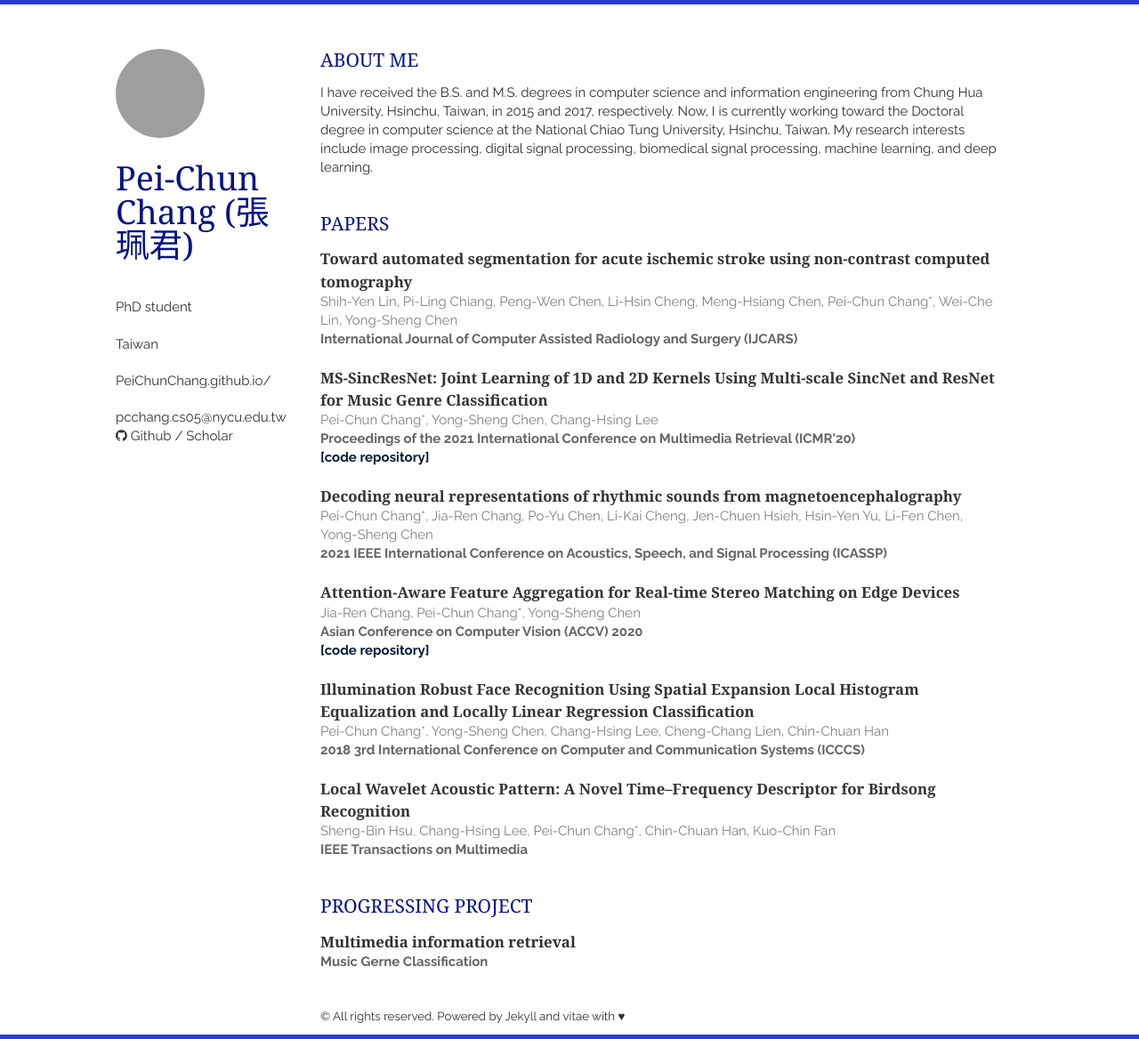
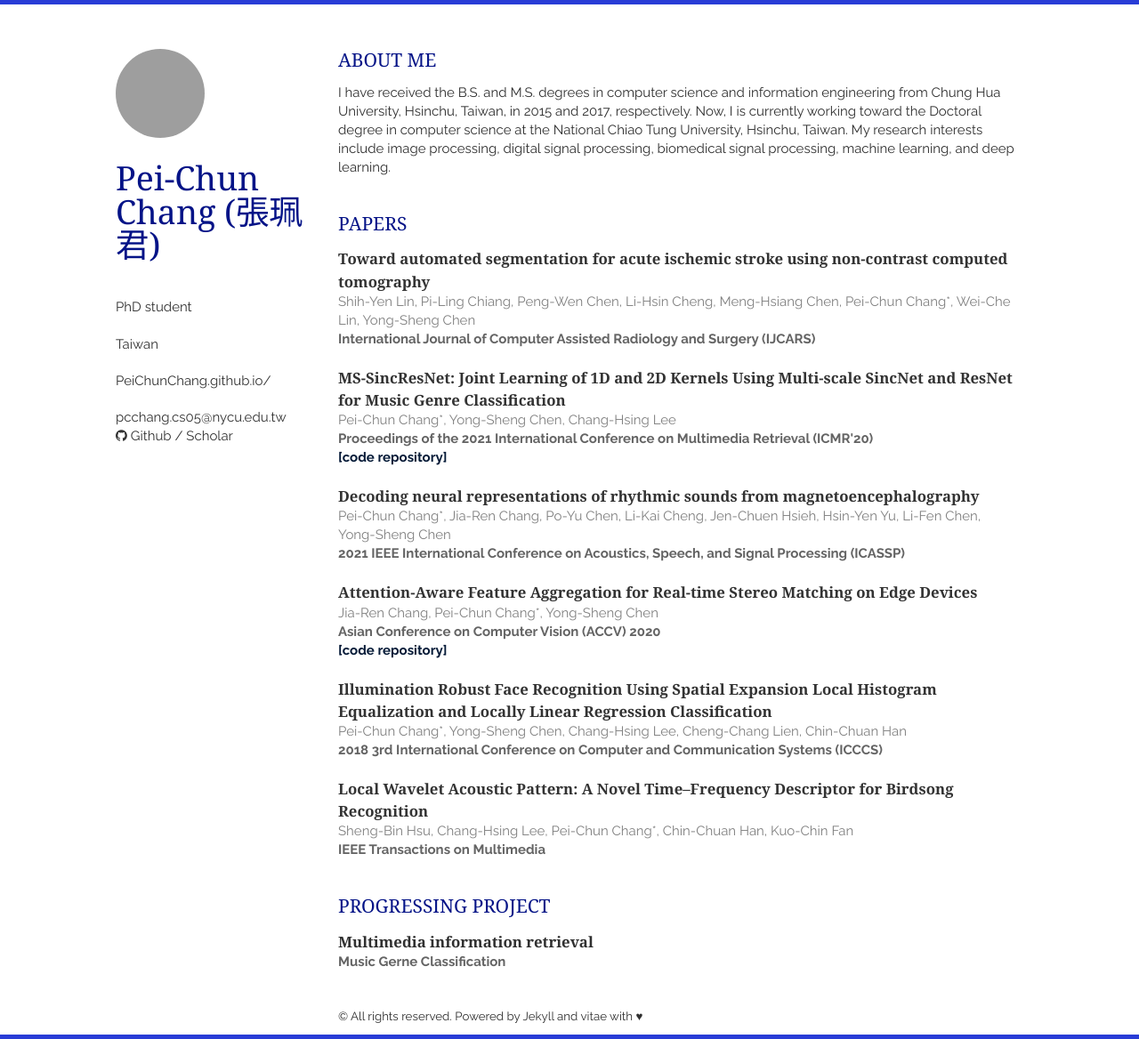
Before and after one commit to PeiChunChang/PeiChunChang.github.io, a Jekyll site: the page built from index.html, in a window 1280 px wide. Shown: the whole page at 89% size. Built offline with Jekyll 4.4.1, drawn with Linux system fonts in a browser that asks for light colours; nearby versions of some CDN libraries; the list of posts is cut into pages by our own code; a style sheet for code colours, icons or effects is not loaded; grey boxes are pictures that could not be loaded.

Commit message:
Update layout.html

```diff
--- a/_layouts/layout.html
+++ b/_layouts/layout.html
@@ -26,7 +26,7 @@
 </head>
 <body>
 <div class="container">
-    <header class="three columns">
+    <header class="four columns">
         <img src="{{ site.baseurl }}static/img/profile1.jpg" class="me">
         <h1>{{ site.name }}</h1>
         <p>
```
